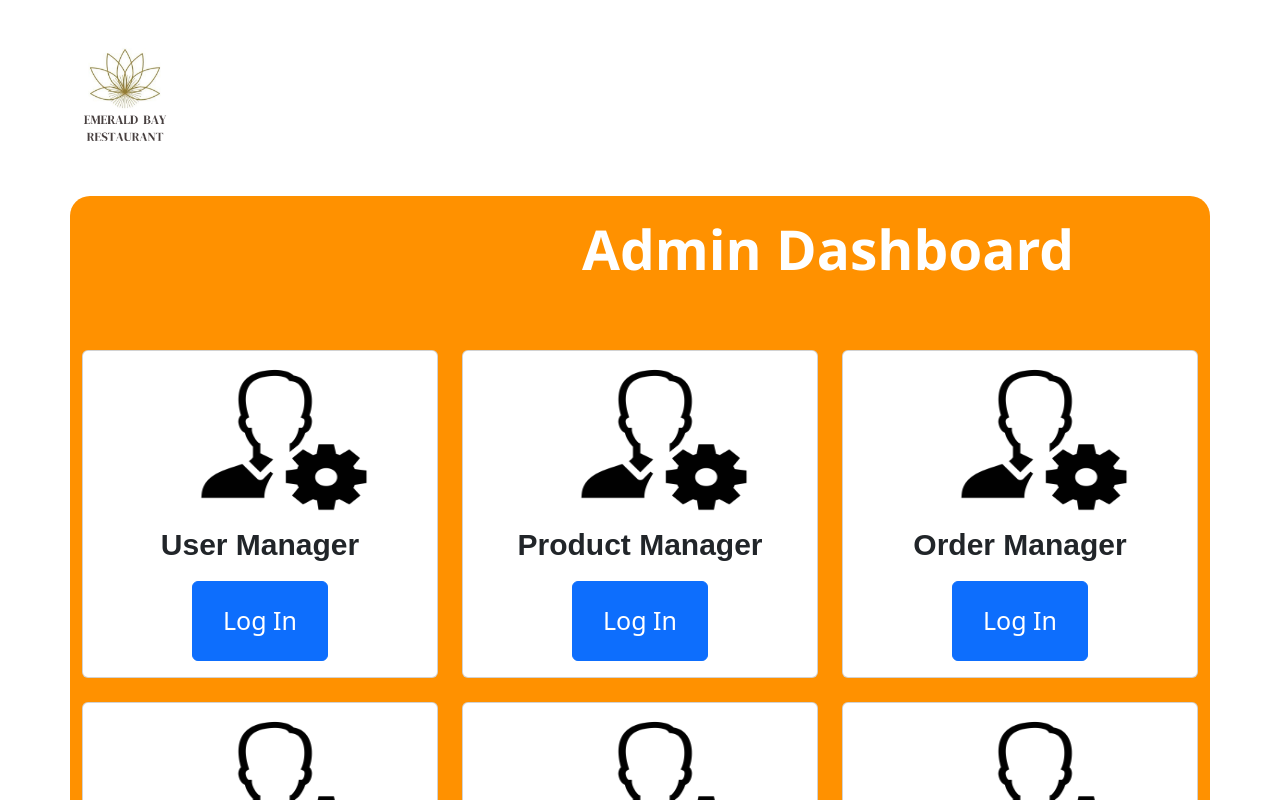
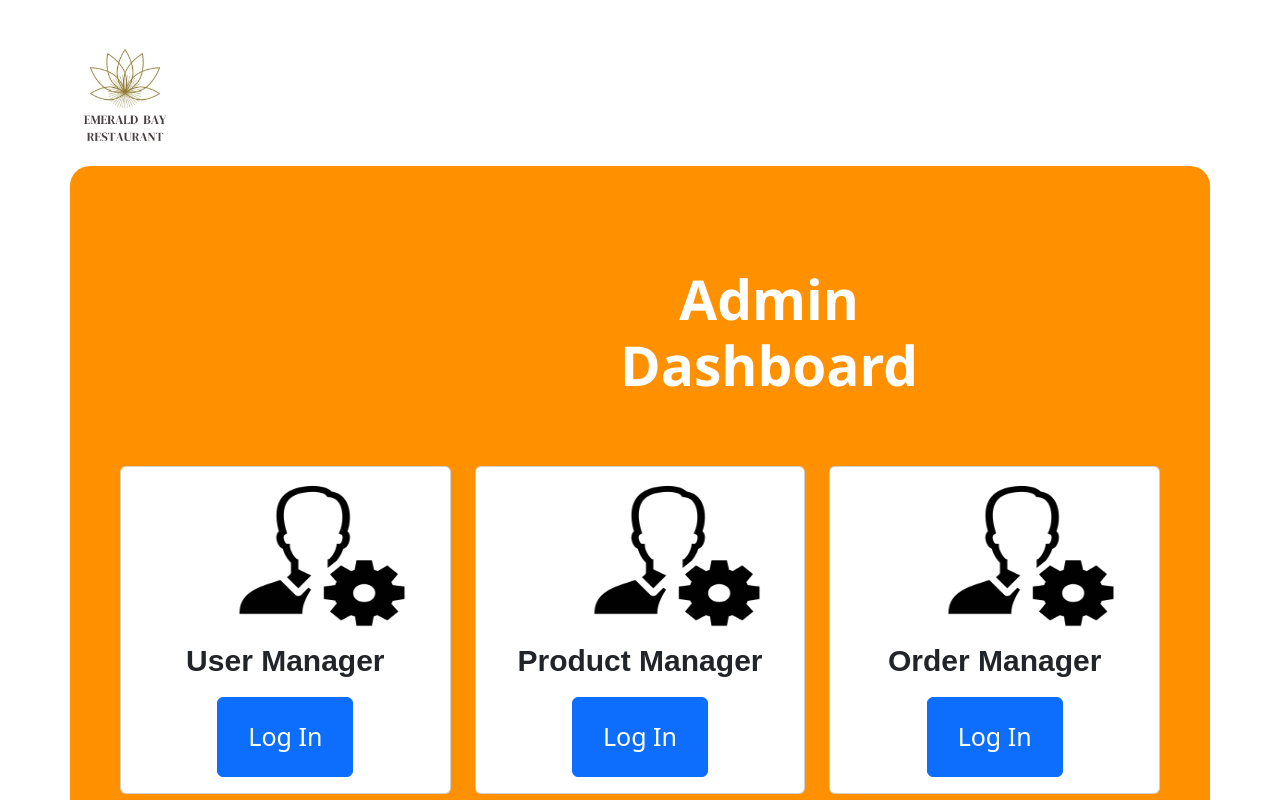
Before and after one commit to sahan-manusha/Emerald-Bay-Resort-Restaurant, a React (Create React App) app in the folder admin-frontend/: page /admin in a window 1280 px wide. Shown: the top 800 px of the page. Built offline with nearby package versions, Linux system fonts and the light colour scheme.

Commit message:
update admin dashboard

```diff
--- a/admin-frontend/src/components/pages/AdminDashBoard.css
+++ b/admin-frontend/src/components/pages/AdminDashBoard.css
@@ -2,7 +2,7 @@
 .name {
     display: flex;
     padding-right: 25px;
-
+    margin-right: 300px;
 
 }
 
@@ -45,4 +45,5 @@
 .container{
     background-color: rgb(255, 145, 0);
     border-radius: 20px;
+    padding: 50px;
 }
--- a/admin-frontend/src/components/pages/Home.js
+++ b/admin-frontend/src/components/pages/Home.js
@@ -25,7 +25,7 @@ export const AdminHome = () => {
         <div className="adminNavbar">
           <Navbar bg='dark' expand="lg" className="bg-body-tertiary" style={{fontSize:'25px'}}>
               <Container fluid>
-                <Navbar.Brand href="#"><img src={logo} alt="logo" width={'200px'} /></Navbar.Brand>
+                <Navbar.Brand href="/"><img src={logo} alt="logo" width={'200px'} /></Navbar.Brand>
                 <Navbar.Toggle aria-controls="navbarScroll" />
                 <Navbar.Collapse id="navbarScroll">
                   <Nav
```
